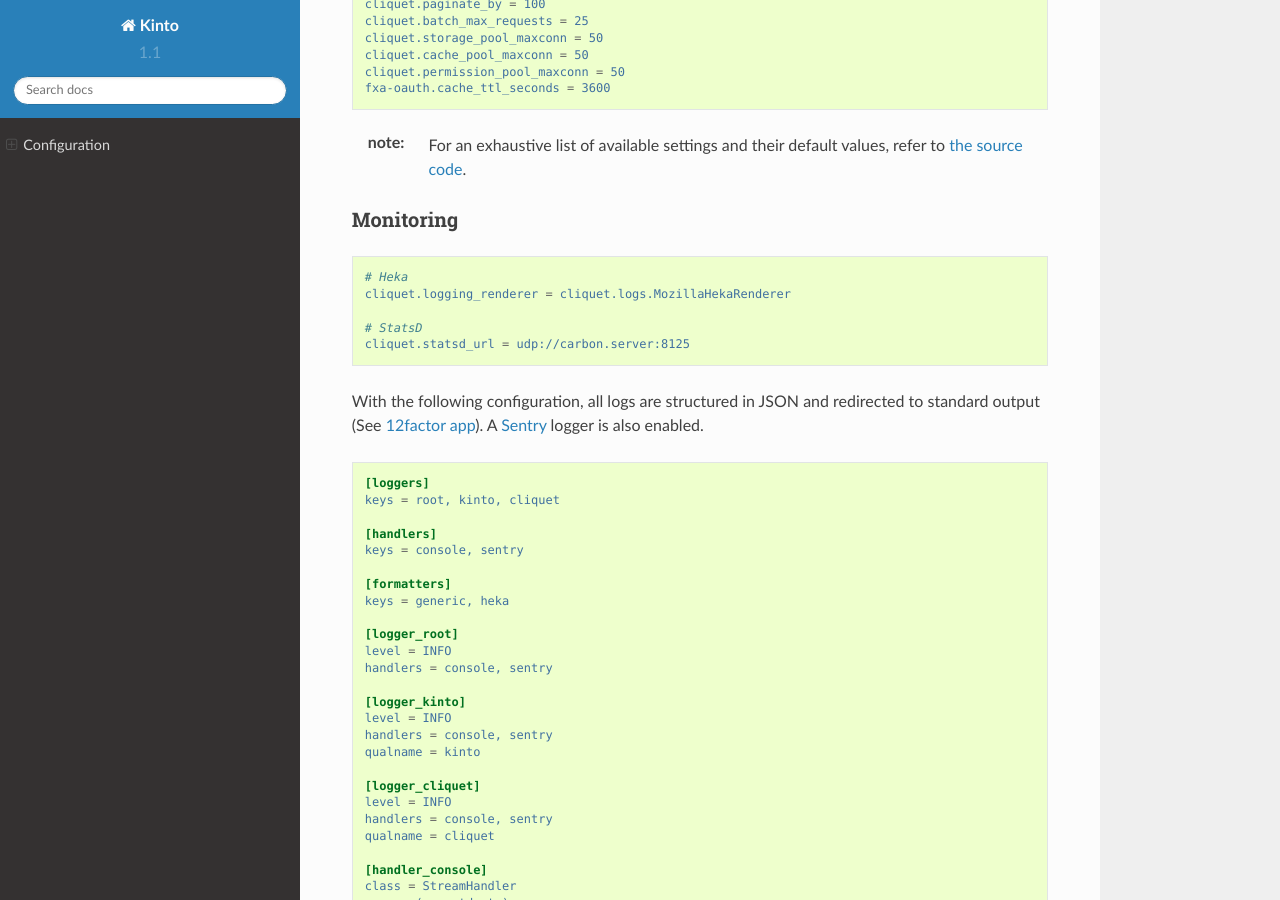
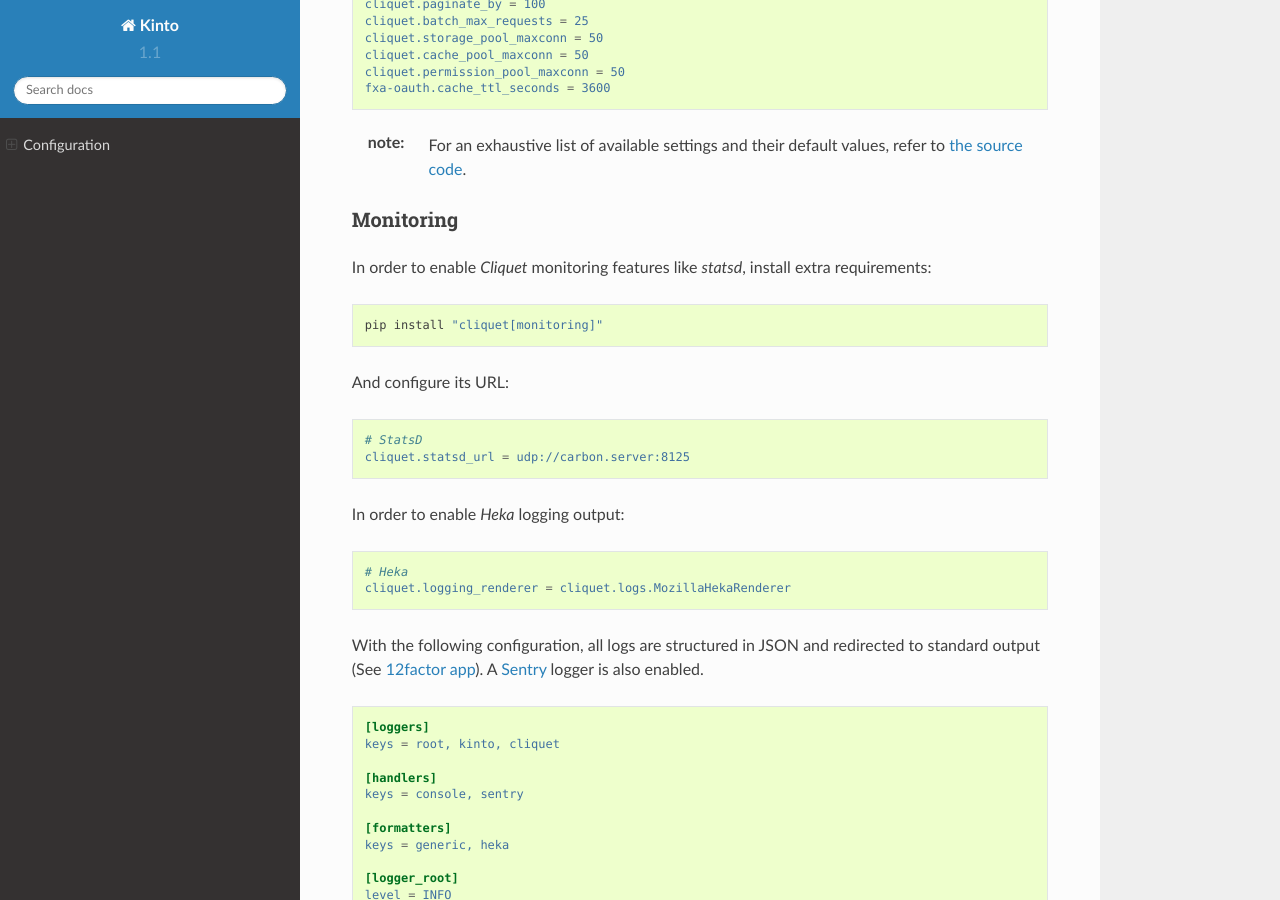
Before and after one commit to Kinto/kinto, a Sphinx documentation site: the page built from docs/configuration.rst, in a window 1280 px wide and 900 px high, scrolled down 533 px. Built offline with Sphinx 7.4.7 and the Read the Docs theme 2.0.0, drawn with Linux system fonts in a browser that asks for light colours.

Commit message:
Explicit extra requirements

```diff
--- a/docs/configuration.rst
+++ b/docs/configuration.rst
@@ -43,13 +43,27 @@ Also, the set of settings mentionned below might deserve some review or adjustme
 Monitoring
 ----------
 
+In order to enable *Cliquet* monitoring features like *statsd*, install
+extra requirements:
+
+::
+
+    pip install "cliquet[monitoring]"
+
+And configure its URL:
+
+.. code-block :: ini
+
+    # StatsD
+    cliquet.statsd_url = udp://carbon.server:8125
+
+
+In order to enable *Heka* logging output:
+
 .. code-block :: ini
 
     # Heka
     cliquet.logging_renderer = cliquet.logs.MozillaHekaRenderer
-
-    # StatsD
-    cliquet.statsd_url = udp://carbon.server:8125
 
 
 With the following configuration, all logs are structured in JSON and
```
